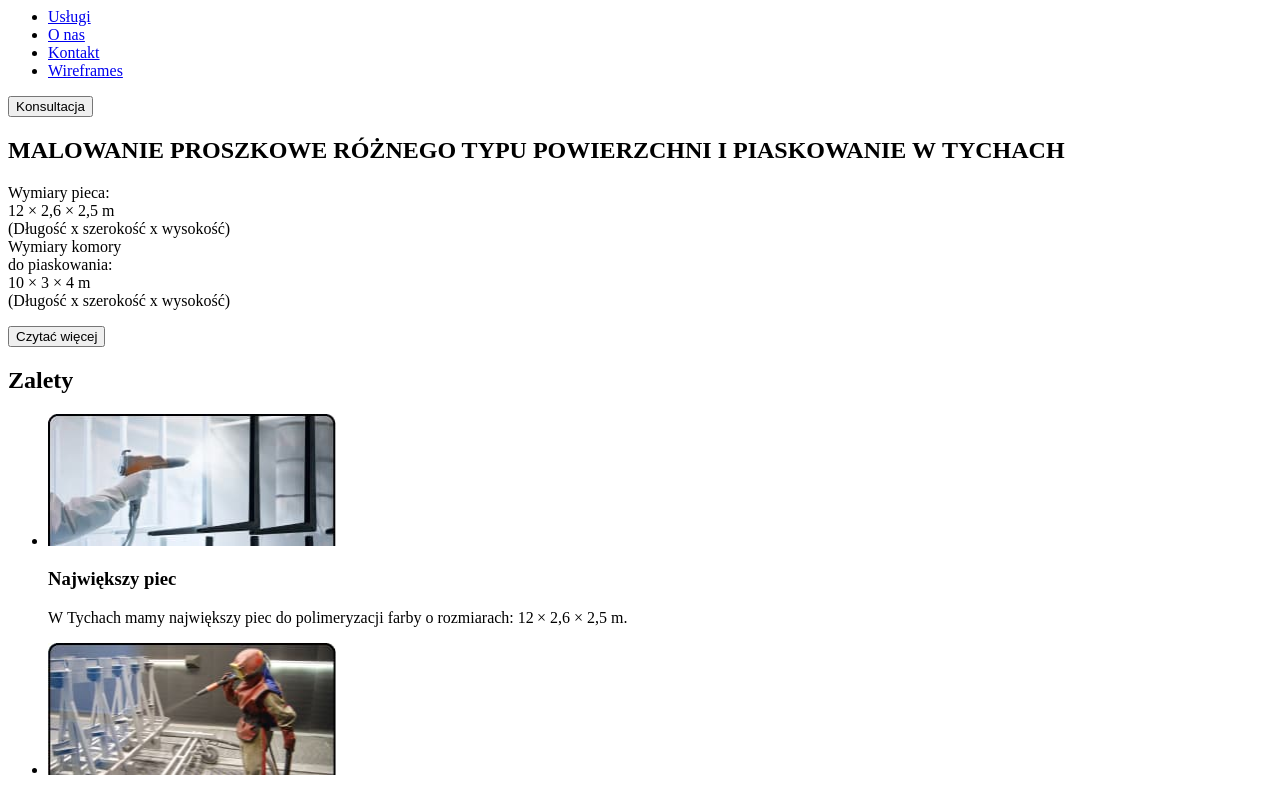
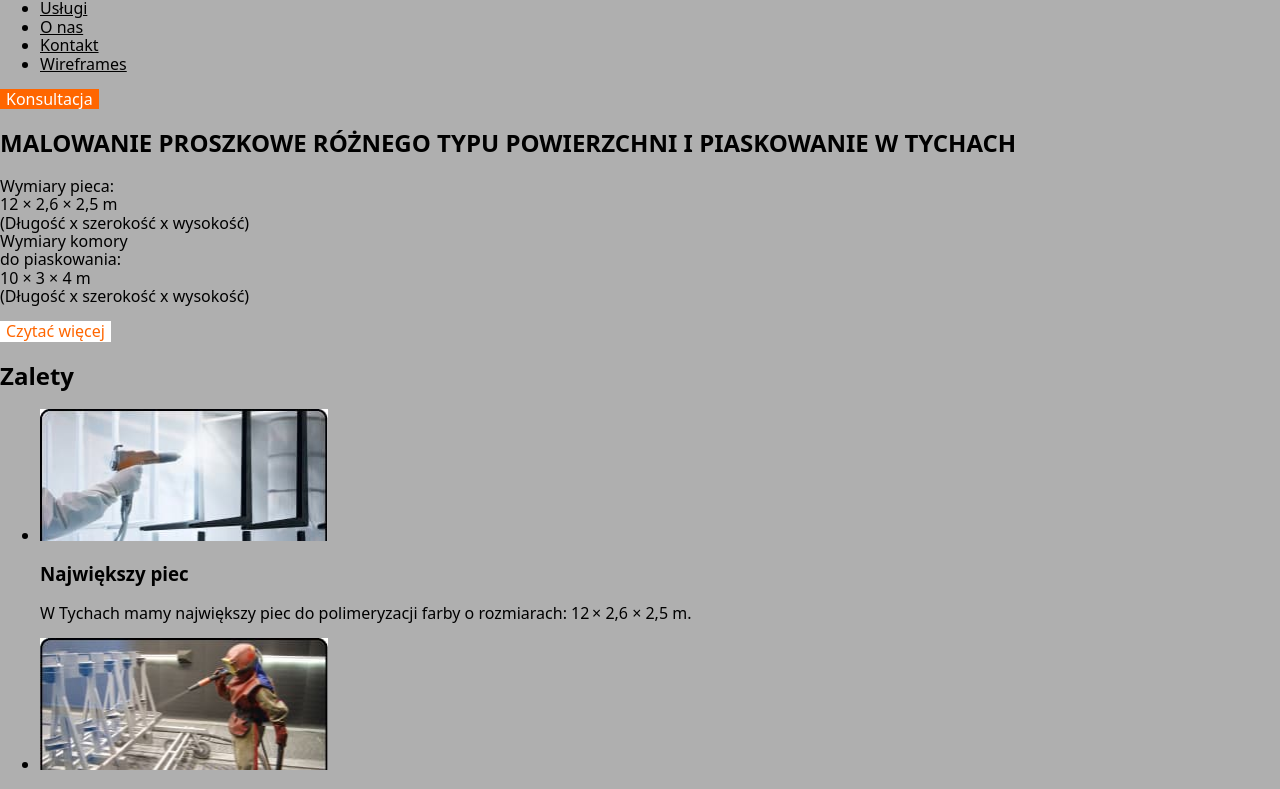
Before and after one commit to LiliiaShemet/mnk, a plain HTML site: page index.html in a window 1280 px wide. Shown: the part 114-903 px from the top of the page. Drawn offline with nearby package versions, Linux system fonts and the light colour scheme.

Commit message:
Додає змінні css всіх кольорів, що використовуються в макеті

```diff
--- a/css/styles.css
+++ b/css/styles.css
@@ -0,0 +1,45 @@
+/*  КАСТОМНІ ВЛАСТИВОСТІ, СSS змінні, якщо використовуємо саме root, колір вказаний в змінній буде доступний у всій ієрархії мого документа HTML */
+:root{
+    --primary-text-color: #000000;
+    --accent-color: #FF6600;
+    --background-color: #AFAFAF;
+    --secondary-color: #FFFFFF;
+}
+
+.pages {
+color: #000000;
+background-color: var(--background-color);}
+
+/* Колір основного шрифтк #000000*/
+/* вторичні кольори тексту, wite #ffffff */
+/* акцент FF6600 */
+/* Коли треба прибрати крапочки у ненцмерованог списку ми можемо використовувати додатковий клас .list для прикладу і потім його додавати туди де треба прибрати крапочки, а не всі на сторінці */
+.list{
+    list-style: none;
+}
+/*  site-nav */
+.site-nav .link {
+    color: var(--primary-text-color);
+}
+.site-nav .link:hover,
+.site-nav .link:focus {
+    color: var(--accent-c0lor);
+}
+/* майже завджи на лендосах секції однакові: колір заголовку,колір тексту, колір опису однакові, тому можна примняти утилітний клас section, який описує однакові стилі контенту у всіх секціях*/
+.section-title{
+    color: var(--primary-text-color);
+}
+.services > .section-title{
+    color: var(--secondary-color);
+}
+/* у даному селекторі більша специфічність і білтй колір перебє чорний, якщо додаємо дитину, то обовяязково додаємо і батька */
+.primary {
+    color: var(--secondary-color);
+    background-color: var(--accent-color);
+    border: transparent;
+}
+.secondary {
+    color: var(--accent-color);
+    background-color: var(--secondary-color);
+    border: transparent;
+}
--- a/index.html
+++ b/index.html
@@ -20,35 +20,36 @@ content="..." , де значення — це короткий опис вмі
 </html>-->
     <title>
       MALOWANIE PROSZKOWE I PIASKOWANIE W TYCHACH <!--до 60 символів-->
-    </title>
-    <link rel="stylesheet" href="./css/styles.css" />
+      <!-- Спочатку нормалізатор, щоб у всіх браузерах відображалася однаково сторінка -->
+    </title> <link rel="stylesheet" href="https://cdn.jsdelivr.net/npm/modern-normalize@2.0.0/modern-normalize.min.css">
+    <link rel="stylesheet" href="./css/styles.css">
   </head>
-  <body>
+  <body class="pages">
     <header>
       <!--Логотип, навігація, кнопка-->
       <a href="./index.html">
         <img src="./images/logo1.svg" alt="logo" />
       </a>
       <nav>
-        <ul>
-          <li><a href="#usługi"> Usługi </a></li>
-          <li><a href="#o_nas"> O nas </a></li>
-          <li><a href="#kontakt"> Kontakt </a></li>
-          <li><a href="./wireframes.html">Wireframes</a></li> <!--рекламний банер, реклама -->
+        <ul class="site-nav">
+          <li><a href="#usługi" class="link"> Usługi </a></li>
+          <li><a href="#o_nas" class="link"> O nas </a></li>
+          <li><a href="#kontakt" class="link"> Kontakt </a></li>
+          <li><a href="./wireframes.html" class="link">Wireframes</a></li> <!--рекламний банер, реклама -->
         </ul>
+        <button type="button" class="primary">Konsultacja</button>
       </nav>
       <!-- кнопку, при натисканні на яку надалі відкриватиметься форма,
          де користувач може залишити свій номер і йому передзвонить менеджер. -->
 
-      <button type="button">Konsultacja</button>
     </header>
 
     <main>
-      <section>
-        <h1>
+      <section class="section">
+        <h1 class="section-title">
           MALOWANIE PROSZKOWE RÓŻNEGO TYPU POWIERZCHNI I PIASKOWANIE W TYCHACH
         </h1>
-        <div></div>
+        <div>
         <p>
           Wymiary pieca: <br />12 × 2,6 × 2,5 m <br />
           (Długość x szerokość x wysokość) <br />Wymiary komory <br />
@@ -56,7 +57,7 @@ content="..." , де значення — це короткий опис вмі
           10 × 3 × 4 m <br />(Długość x szerokość x wysokość)
         </p>
         </div>
-        <button type="button">Czytać więcej</button>
+        <button type="button" class="secondary">Czytać więcej</button>
 
         <h2>Zalety</h2>
         <!--Advantages переваги.Заголовок який треба приховати-->
@@ -119,8 +120,8 @@ content="..." , де значення — це короткий опис вмі
         </ul>
       </section>
 
-      <section>
-        <h2 id="usługi">Usługi</h2>
+      <section class=" section services">
+        <h2 id="usługi" class="section-title">Usługi</h2>
         <ul>
           <li>
             <img
@@ -141,7 +142,7 @@ content="..." , де значення — це короткий опис вмі
               samochodowe;Profile metalowe różnego rodzaju;Bramy i tak
               dalej.Cena od 280 zl / m²
             </p>
-            <button type="button">Konsultacja</button>
+            <button type="button" class="primary">Konsultacja</button>
           </li>
           <li>
             <img
@@ -168,12 +169,12 @@ content="..." , де значення — це короткий опис вмі
               samochodowe;Profile metalowe różnego rodzaju;Bramy i tak
               dalej.Cena od 280 zl / m²
             </p>
-            <button type="button">Konsultacja</button>
+            <button type="button" class="primary">Konsultacja</button>
           </li>
         </ul>
       </section>
 
-      <section>
+      <section class="section">
         <!-- Логоип текстовий, а під нм інлайнові svg, що ведуть н соціальні мережі -->
         <a href="./index.html">MNK KOLER</a>
         <ul>
```
